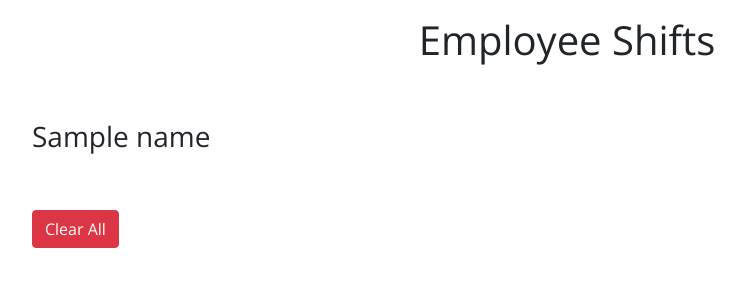
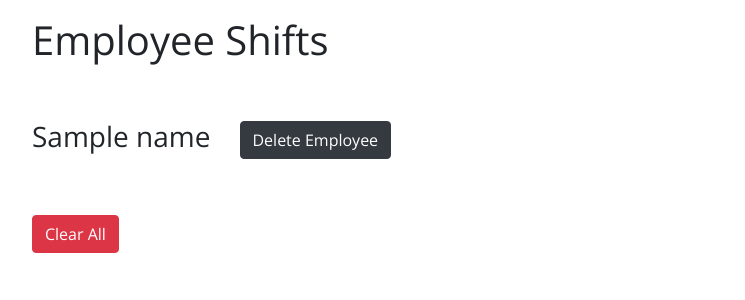
Before and after one commit to worktimewebapps/WorkTime, a Flask app: template WorkTime/templates/allemployeetimes.html in a window 1280 px wide. Shown: the part 56-356 px from the top of the page, without its empty margins (93-838 px from the left). Run offline with Flask 2, Linux system fonts and the light colour scheme; the template is opened without the code that fills it: most values are stand-ins (such as "Sample title", 1, 10 or a date in 2020); some libraries are stand-ins or nearby versions.

Commit message:
changes with html

```diff
--- a/WorkTime/app.py
+++ b/WorkTime/app.py
@@ -11,7 +11,7 @@ app = Flask(__name__)
 #Config MySQL
 app.config['MYSQL_HOST'] = 'localhost'
 app.config['MYSQL_USER'] = 'root'
-app.config['MYSQL_PASSWORD'] = 'Romeo727'
+app.config['MYSQL_PASSWORD'] = ''
 app.config['MYSQL_DB'] = 'work'
 app.config['MYSQL_CURSORCLASS'] = 'DictCursor'
 # app.config['CLEARDB_DATABASE_URL'] = ''
@@ -183,6 +183,15 @@ def dashboard():
 	return render_template('dashboard.html', articles=data)
 
 
+@app.route('/deleteuser/<string:username>')
+@is_logged_in
+@is_admin
+def deleteuser(username):
+	cur = mysql.connection.cursor()
+	cur.execute('DELETE from tbl_user WHERE username = %s', [username])
+	cur.execute('DELETE from tbl_times WHERE username = %s', [username])
+	mysql.connection.commit()
+	return redirect(url_for('allemployeetimes'))
 
 
 # Scheduler
@@ -234,7 +243,7 @@ def clearall():
 def allemployeetimes():
 
 	cur= mysql.connection.cursor()
-	cur.execute('SELECT name FROM tbl_user')
+	cur.execute('SELECT name, username FROM tbl_user')
 	names = cur.fetchall()
 
 	cur.execute('SELECT * FROM tbl_times')
@@ -266,6 +275,7 @@ def deleteshift(id):
 	flash("Deleted shift", "success")
 	return redirect(url_for('allemployeetimes'))
 
+
 @app.route('/editshift/<string:id>/', methods = ['GET', 'POST'])
 @is_logged_in
 @is_admin
--- a/WorkTime/templates/allemployeetimes.html
+++ b/WorkTime/templates/allemployeetimes.html
@@ -8,12 +8,16 @@
 
 
     <ul>
-        <h1 class="text-center">Employee Shifts</h1>
+        <h1>Employee Shifts</h1>
         <br>
         <br>
 
         {% for n in names%}
-            <h3>{{n.name}}</h3>
+            {% if n.name == 'admin' %}
+                <h3>{{n.name}}</h3>
+            {% else %}
+                <h3>{{n.name}} &nbsp;&nbsp;&nbsp;<a href="/deleteuser/{{n.username}}"><input type="button" class="btn btn-dark" value="Delete Employee"></a></h3>
+            {% endif %}
         	{% for d in data %}
                 {% if n.name == d.name%}
             		<li class="list-group-item">
```
Also changed, not shown: 2 other files.
